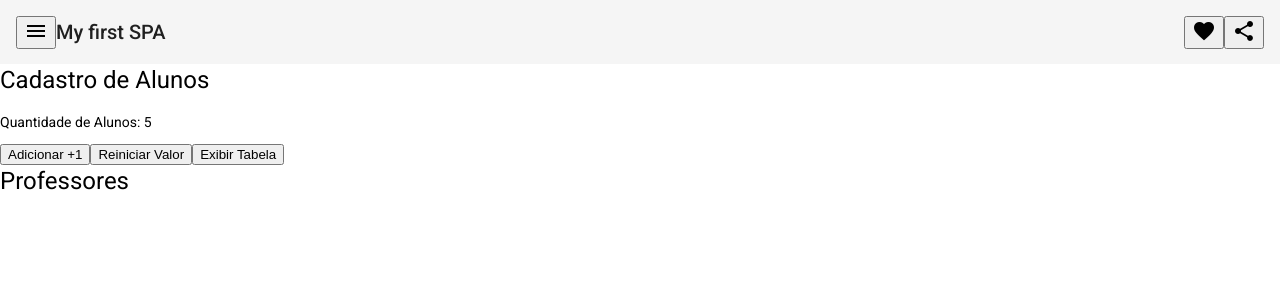
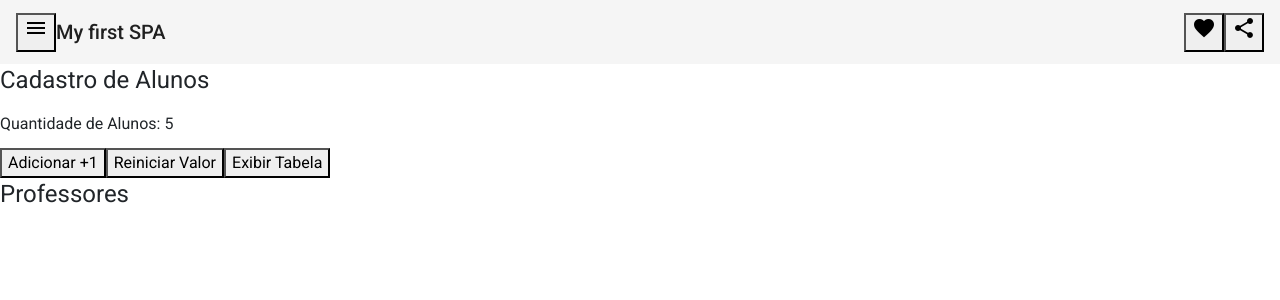
Before and after one commit to LucasMG00/angular-test-spa, an Angular app: page / in a window 1280 px wide. Shown: the top 300 px of the page. Built offline with nearby package versions, Linux system fonts and the light colour scheme.

Commit message:
installed bootstrap

```diff
--- a/package.json
+++ b/package.json
@@ -21,6 +21,7 @@
     "@angular/platform-browser": "~10.1.6",
     "@angular/platform-browser-dynamic": "~10.1.6",
     "@angular/router": "~10.1.6",
+    "bootstrap": "^5.2.0",
     "rxjs": "~6.6.0",
     "tslib": "^2.0.0",
     "zone.js": "~0.10.2"
@@ -29,9 +30,9 @@
     "@angular-devkit/build-angular": "~0.1001.7",
     "@angular/cli": "~10.1.7",
     "@angular/compiler-cli": "~10.1.6",
-    "@types/node": "^12.11.1",
     "@types/jasmine": "~3.5.0",
     "@types/jasminewd2": "~2.0.3",
+    "@types/node": "^12.11.1",
     "codelyzer": "^6.0.0",
     "jasmine-core": "~3.6.0",
     "jasmine-spec-reporter": "~5.0.0",
--- a/src/styles.css
+++ b/src/styles.css
@@ -1,7 +1,5 @@
 /* You can add global styles to this file, and also import other style files */
+@import '~bootstrap/dist/css/bootstrap.min.css';
 
 html, body { height: 100%; }
 body { margin: 0; font-family: Roboto, "Helvetica Neue", sans-serif; }
-
-html, body { height: 100%; }
-body { margin: 0; font-family: Roboto, "Helvetica Neue", sans-serif; }
```
Also changed, not shown: 1 other file (tests, documents, lock files or other folders).
